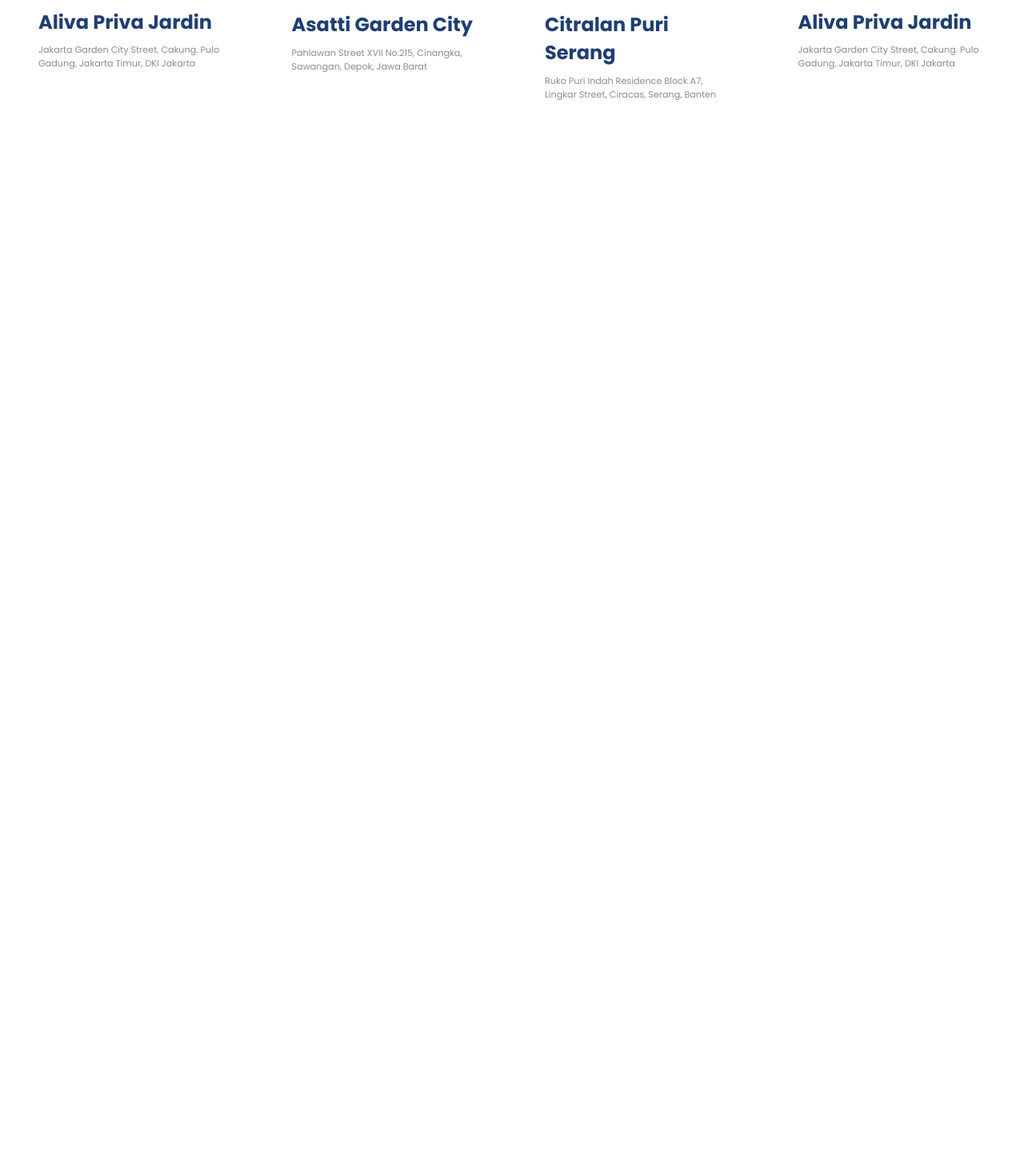
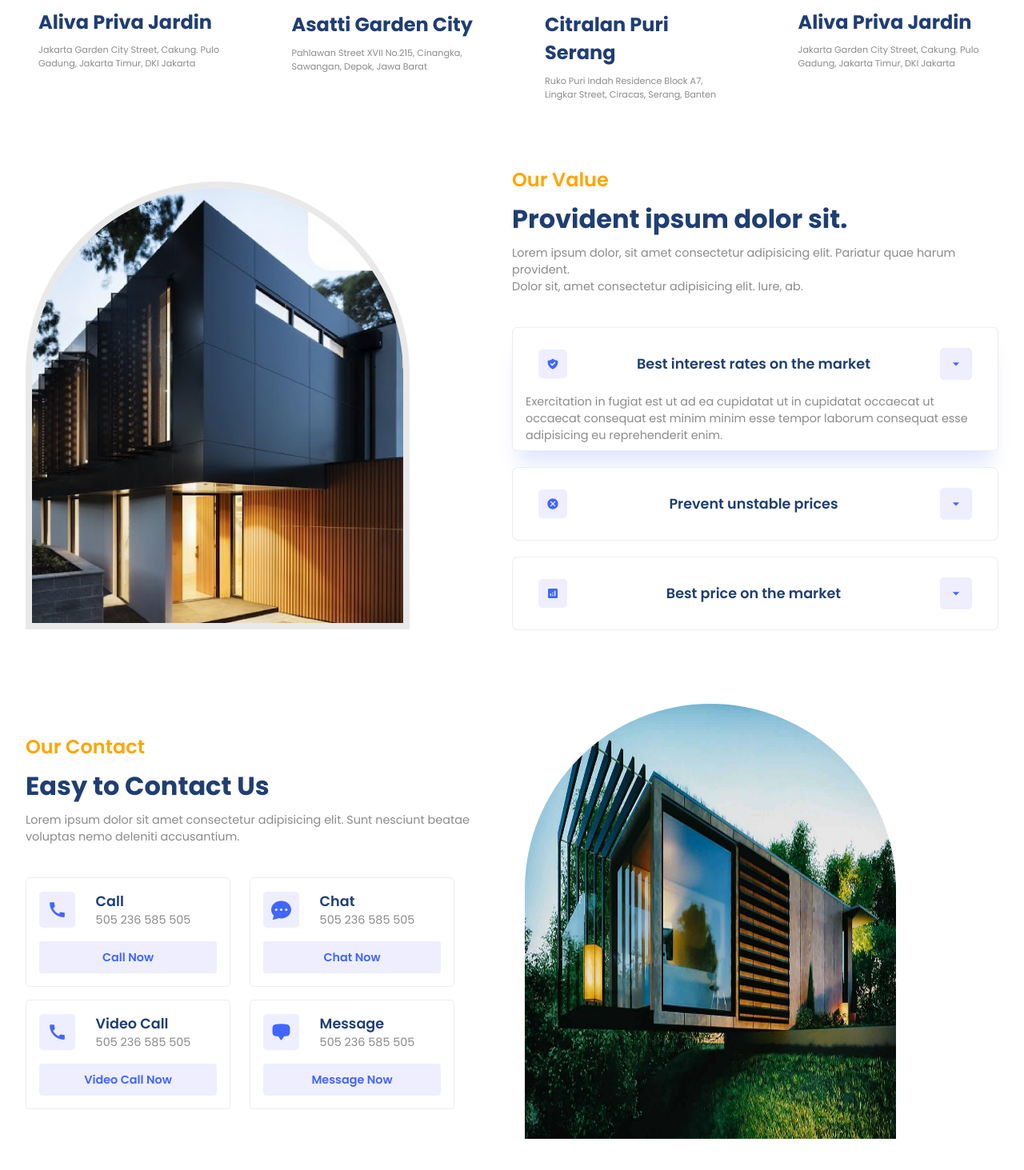
Before and after one commit to BRC-Thomas/react-real-estate, a React (Vite) app: page / in a window 1280 px wide. Shown: the part 1297-2760 px from the top of the page at 80% size. Before the commit the page ends 1472 px from the top, so only its background shows below. Built offline with nearby package versions, Linux system fonts and the light colour scheme.

Commit message:
Value and contact section

```diff
--- a/src/App.jsx
+++ b/src/App.jsx
@@ -3,6 +3,8 @@
 import Compagnies from "./components/Compagnies/Compagnies";
 import Residencies from "./components/Residencies/Residencies";
 import './App.css'
+import Value from "./components/Value/Value";
+import Contact from "./components/Contact/Contact";
 
 function App() {
   return (
@@ -14,6 +16,8 @@
       </div>
       <Compagnies />
       <Residencies />
+      <Value />
+      <Contact />
     </div>
   );
 }
--- /dev/null
+++ b/src/components/Contact/Contact.css
@@ -0,0 +1,59 @@
+.c-container{
+  justify-content: space-between;
+}
+
+.c-container>div{
+  flex: 1;
+}
+
+.c-right{
+  width: 100%;
+}
+.c-left{
+  gap: 0.5rem;
+}
+
+.contactModes{
+  margin-top: 2rem;
+  gap: 1rem;
+}
+
+.contactModes .row {
+  gap: 1.5rem;
+}
+.mode{
+  width: 16rem;
+  padding: 1rem;
+  border: 0.8px solid rgba(128,128,128,0.145);
+  border-radius: 5px;
+  gap: 1rem;
+  transition: all 0.3s ease-in;
+}
+
+.mode .button{
+  width: 100%;
+  background: var(--lightBlue);
+  color: var(--blue);
+  font-size: .9rem;
+  font-weight: 600;
+}
+.mode >:nth-child(1){
+  width: 100%;
+  gap: 1.6rem;
+}
+
+.mode .detail .primaryText{
+  font-size: 1.1rem;
+  font-weight: 600;
+}
+
+.mode:hover{
+  scale: 1.1;
+  box-shadow: var(--shadow);
+}
+
+.mode .button:hover{
+  background: var(--blue-gradient);
+  color: #fff;
+  scale: 0.8;
+}
--- /dev/null
+++ b/src/components/Contact/Contact.jsx
@@ -0,0 +1,91 @@
+import "./Contact.css";
+import { MdCall } from "react-icons/md";
+import { BsFillChatDotsFill } from "react-icons/bs";
+import { HiChatBubbleBottomCenter } from "react-icons/hi2";
+
+export default function Contact() {
+  return (
+    <section className="c-wrapper">
+      <div className="paddings innerWidth flexCenter c-container">
+        {/* left side */}
+        <div className="flexColStart c-left">
+          <span className="orangeText">Our Contact</span>
+          <span className="primaryText">Easy to Contact Us</span>
+          <span className="secondaryText">
+            Lorem ipsum dolor sit amet consectetur adipisicing elit. Sunt
+            nesciunt beatae voluptas nemo deleniti accusantium.
+          </span>
+
+          <div className="flexColStart contactModes">
+            {/* first row */}
+            <div className="flexStart row">
+              <div className="flexColCenter mode">
+                <div className="flexStart">
+                  <div className="flexCenter icon">
+                    <MdCall size={25} />
+                  </div>
+                  <div className="flexColStart detail">
+                    <span className="primaryText">Call</span>
+                    <span className="secondaryText">505 236 585 505</span>
+                  </div>
+                </div>
+                <div className="flexCenter button">Call Now</div>
+              </div>
+
+              {/* second mode */}
+              <div className="flexColCenter mode">
+                <div className="flexStart">
+                  <div className="flexCenter icon">
+                    <BsFillChatDotsFill size={25} />
+                  </div>
+                  <div className="flexColStart detail">
+                    <span className="primaryText">Chat</span>
+                    <span className="secondaryText">505 236 585 505</span>
+                  </div>
+                </div>
+                <div className="flexCenter button">Chat Now</div>
+              </div>
+            </div>
+
+            {/* second row */}
+            <div className="flexStart row">
+              <div className="flexColCenter mode">
+                <div className="flexStart">
+                  <div className="flexCenter icon">
+                    <MdCall size={25} />
+                  </div>
+                  <div className="flexColStart detail">
+                    <span className="primaryText">Video Call</span>
+                    <span className="secondaryText">505 236 585 505</span>
+                  </div>
+                </div>
+                <div className="flexCenter button">Video Call Now</div>
+              </div>
+
+              {/* fourth mode */}
+              <div className="flexColCenter mode">
+                <div className="flexStart">
+                  <div className="flexCenter icon">
+                    <HiChatBubbleBottomCenter size={25} />
+                  </div>
+                  <div className="flexColStart detail">
+                    <span className="primaryText">Message</span>
+                    <span className="secondaryText">505 236 585 505</span>
+                  </div>
+                </div>
+                <div className="flexCenter button">Message Now</div>
+              </div>
+            </div>
+          </div>
+        </div>
+
+        {/* right side */}
+        <div className="c-right">
+          <div className="image-container">
+            <img src="./contact.jpg" alt="contact" />
+          </div>
+        </div>
+      </div>
+    </section>
+  );
+}
--- /dev/null
+++ b/src/components/Value/Value.css
@@ -0,0 +1,61 @@
+.v-container .image-container {
+  border: 8px solid rgb(232 232 232 / 93%);
+}
+
+.v-container>div {
+  flex: 1;
+}
+
+.v-right {
+  gap: 0.5rem;
+}
+
+.accordion {
+  margin-top: 2rem;
+  border: none;
+}
+
+.accordionItem {
+  background: #fff;
+  border: 0.8px solid rgba(128, 128, 128, 0.143);
+  border-radius: 8px;
+  overflow: hidden;
+  margin-bottom: 20px;
+  padding: .5rem 1rem;
+}
+
+.accordionItem.expanded {
+  box-shadow: var(--shadow);
+  border-radius: 6px;
+}
+
+.accordionItem.collapsed {
+  /*min-width: 608px;*/
+  min-width: max-content;
+
+}
+
+.accordionButton {
+  background: #fff;
+  padding: 1rem;
+  width: 100%;
+  justify-content: space-between;
+  cursor: pointer;
+
+}
+
+.icon {
+  padding: 10px;
+  background: #EEEEFF;
+  border-radius: 5px;
+}
+
+.icon svg {
+  fill: var(--blue);
+}
+
+.accordionButton .primaryText {
+  font-size: 1.1rem;
+  font-weight: 600;
+  padding: .5rem 2rem;
+}
--- /dev/null
+++ b/src/components/Value/Value.jsx
@@ -0,0 +1,78 @@
+import {
+  Accordion,
+  AccordionItem,
+  AccordionItemHeading,
+  AccordionItemButton,
+  AccordionItemPanel,
+  AccordionItemState,
+} from "react-accessible-accordion";
+import "./Value.css";
+import { MdOutlineArrowDropDown } from "react-icons/md";
+import data from "../../utils/accordion";
+import { useState } from "react";
+
+export default function Value() {
+  return (
+    <section className="v-wrapper">
+      <div className="paddings innerWidth flexCenter v-container">
+        {/* left side */}
+        <div className="v-left">
+          <div className="image-container">
+            <img src="./value.png" alt="" />
+          </div>
+        </div>
+
+        {/* right side */}
+
+        <div className="flexColStart v-right">
+          <span className="orangeText">Our Value</span>
+          <span className="primaryText">Provident ipsum dolor sit.</span>
+          <span className="secondaryText">
+            Lorem ipsum dolor, sit amet consectetur adipisicing elit. Pariatur
+            quae harum provident. <br />
+            Dolor sit, amet consectetur adipisicing elit. Iure, ab.
+          </span>
+
+          <Accordion
+            className="accordion"
+            allowZeroExpanded={true}
+            preExpanded={[0]}
+          >
+            {data.map((item, index) => {
+              const [className, setClassName] = useState(null);
+
+              return (
+                <AccordionItem
+                  className={`accordionItem ${className}`}
+                  key={index}
+                  uuid={index}
+                >
+                  <AccordionItemHeading>
+                    <AccordionItemButton className="flexCenter accordionButton">
+                      <AccordionItemState>
+                        {({ expanded }) =>
+                          expanded
+                            ? setClassName("expanded")
+                            : setClassName("collapsed")
+                        }
+                      </AccordionItemState>
+                      <div className="flexCenter icon">{item.icon}</div>
+                      <span className="primaryText">{item.heading}</span>
+                      <div className="flexCenter icon">
+                        <MdOutlineArrowDropDown size={20} />
+                      </div>
+                    </AccordionItemButton>
+                  </AccordionItemHeading>
+
+                  <AccordionItemPanel>
+                    <p className="secondaryText">{item.detail}</p>
+                  </AccordionItemPanel>
+                </AccordionItem>
+              );
+            })}
+          </Accordion>
+        </div>
+      </div>
+    </section>
+  );
+}
```
Also changed, not shown: 2 other files (tests, documents, lock files or other folders).
